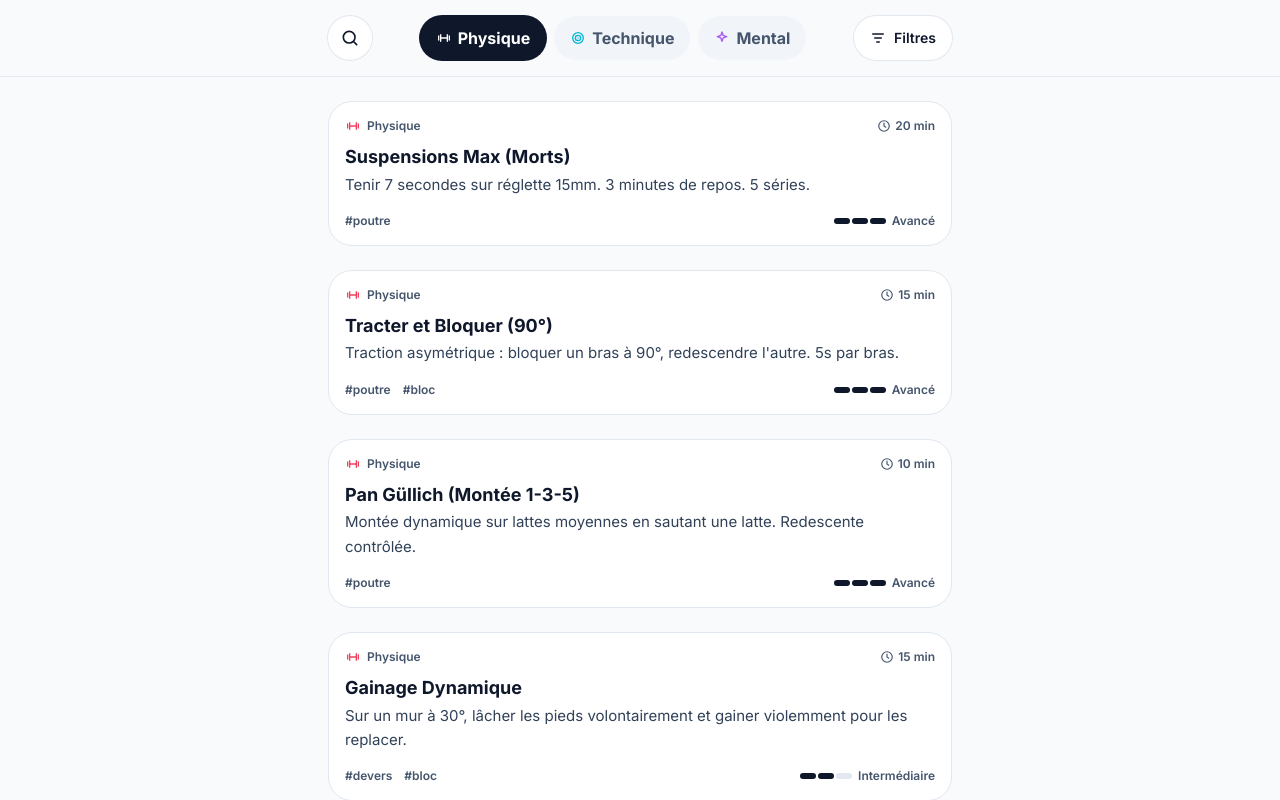
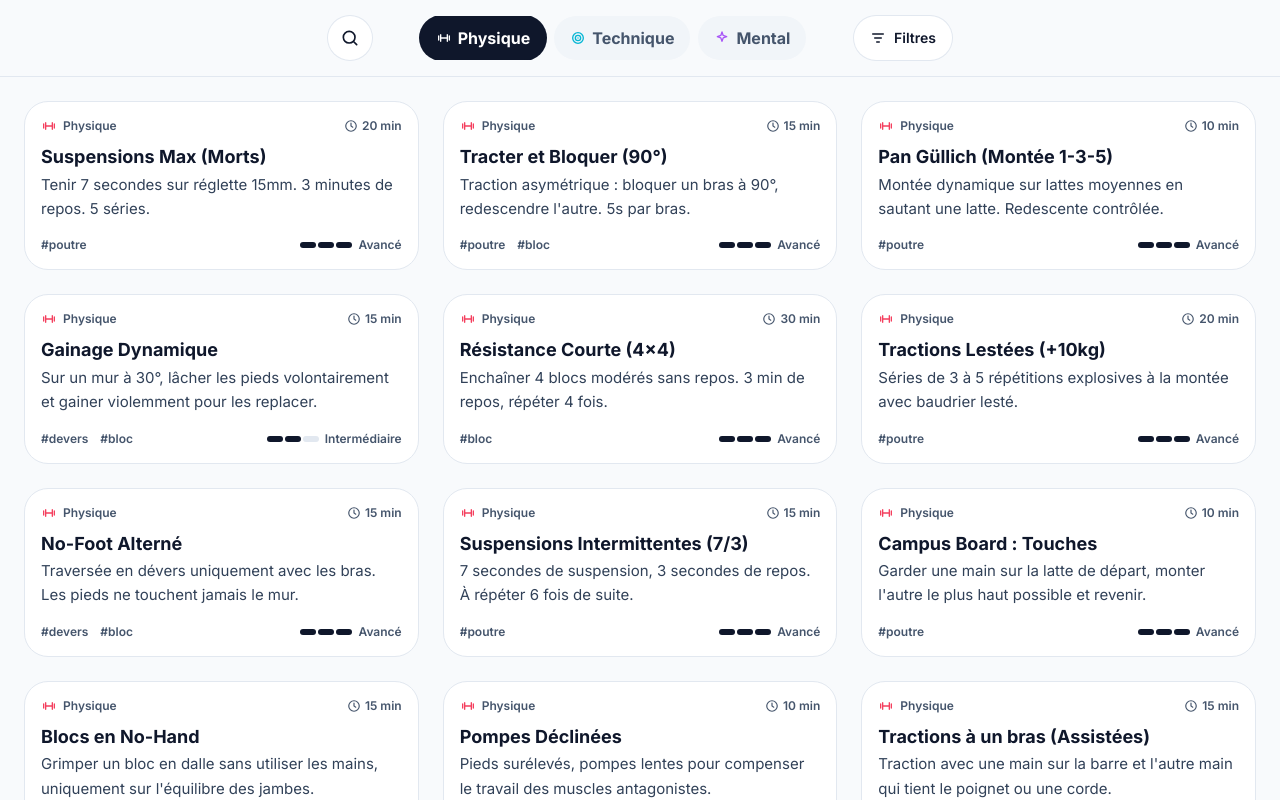
Before and after one commit to PHBasin/ascendbox, a Vue app: page / in a window 1280 px wide. Shown: the top 800 px of the page. Built offline with nearby package versions, Linux system fonts and the light colour scheme.

Commit message:
feat(ui): Responsive grid for exercices & improve header mobile

```diff
--- a/dev-dist/sw.js
+++ b/dev-dist/sw.js
@@ -81,7 +81,7 @@ define(['./workbox-7e5eb42b'], (function (workbox) { 'use strict';
     "revision": "3ca0b8505b4bec776b69afdba2768812"
   }, {
     "url": "index.html",
-    "revision": "0.tppefrl2r04"
+    "revision": "0.ibhvpqbgrk8"
   }], {});
   workbox.cleanupOutdatedCaches();
   workbox.registerRoute(new workbox.NavigationRoute(workbox.createHandlerBoundToURL("index.html"), {
--- a/src/assets/main.css
+++ b/src/assets/main.css
@@ -27,7 +27,7 @@
     }
   }
 
-  /* Search fields render their own ✕ (FilterControls); hide the browser's native one
+  /* Search fields render their own ✕ (HeaderToolbar); hide the browser's native one
      so it never doubles up. `type="search"` is kept for the mobile "Search" keyboard. */
   input[type='search']::-webkit-search-cancel-button {
     -webkit-appearance: none;
@@ -35,7 +35,15 @@
   }
 }
 
-/* 4. Custom utilities (Optional) */
+/* Hide the scrollbar on horizontally-swipeable rows (the category scope overflows on
+   narrow screens): the row scrolls, but the bar stays visually clean. */
+@utility no-scrollbar {
+  scrollbar-width: none; /* Firefox */
+  &::-webkit-scrollbar {
+    display: none; /* WebKit */
+  }
+}
+
 @layer components {
   .card {
     @apply bg-white dark:bg-slate-800 border border-slate-200 dark:border-slate-700
--- a/src/components/ExerciseFeed.vue
+++ b/src/components/ExerciseFeed.vue
@@ -46,15 +46,21 @@ onBeforeUnmount(() => observer?.disconnect()); // no leaking listener
 </script>
 
 <template>
-  <section class="max-w-2xl mx-auto p-6">
+  <section class="max-w-7xl mx-auto p-6">
     <!-- Loading error (rose-600 clears AA on the light shell, rose-400 on the dark one) -->
     <p v-if="error" class="text-center text-rose-600 dark:text-rose-400 py-12">
       {{ error }}
     </p>
 
-    <!-- Skeleton during the fetch: the shell stays interactive -->
-    <div v-else-if="isLoading" class="grid gap-6" aria-busy="true" aria-live="polite">
-      <div v-for="n in 4" :key="n" class="card animate-pulse">
+    <!-- Skeleton during the fetch: the shell stays interactive. Same responsive grid
+         as the feed so the loading state matches the final layout. -->
+    <div
+      v-else-if="isLoading"
+      class="grid gap-6 grid-cols-1 md:grid-cols-2 lg:grid-cols-3"
+      aria-busy="true"
+      aria-live="polite"
+    >
+      <div v-for="n in 6" :key="n" class="card animate-pulse">
         <div class="h-6 w-2/3 rounded bg-slate-200 dark:bg-slate-700"></div>
         <div class="mt-3 h-4 w-full rounded bg-slate-200 dark:bg-slate-700"></div>
         <div class="mt-2 h-4 w-4/5 rounded bg-slate-200 dark:bg-slate-700"></div>
@@ -107,7 +113,7 @@ onBeforeUnmount(() => observer?.disconnect()); // no leaking listener
       <div :key="category">
         <TransitionGroup
           tag="div"
-          class="grid gap-6"
+          class="grid gap-6 grid-cols-1 md:grid-cols-2 lg:grid-cols-3"
           move-class="transition-transform duration-300"
           enter-active-class="transition duration-500 ease-out"
           enter-from-class="opacity-0 translate-y-4"
--- a/src/components/HeaderToolbar.vue
+++ b/src/components/HeaderToolbar.vue
@@ -40,10 +40,14 @@ function closeSearch(): void {
 
 // Filtres share one row on desktop and restack to two rows on mobile
 const searchCellClass = computed(() => (searchOpen.value ? 'order-1 flex-1' : 'order-1'));
+// When the scope sits on its own row it full-bleeds to the screen edge (`-mx-6 px-6`):
+// the overflow clips at the edge (a natural "swipe for more" cue, not a button cut off
+// by a margin), while the inner padding keeps the first button aligned with the cards.
+// On desktop it's inline again (sm:mx-0 sm:px-0), centered.
 const scopeCellClass = computed(() =>
   searchOpen.value
-    ? 'order-3 basis-full flex justify-center'
-    : 'order-3 basis-full flex justify-center sm:order-2 sm:basis-auto sm:flex-1'
+    ? 'order-3 basis-full -mx-6 px-6'
+    : 'order-3 basis-full -mx-6 px-6 sm:order-2 sm:basis-auto sm:flex-1 sm:mx-0 sm:px-0'
 );
 const filtresClass = computed(() =>
   searchOpen.value ? 'order-2 ml-auto' : 'order-2 ml-auto sm:order-3 sm:ml-0'
@@ -143,9 +147,18 @@ const chips = computed<Chip[]>(() => [
         </div>
       </div>
 
-      <!-- Category scope — centered anchor of the toolbar -->
-      <div :class="scopeCellClass">
-        <slot />
+      <!-- Category scope — centered when it fits, horizontally swipeable when it overflows
+           (narrow screens): the scroll is confined here so it never widens the page. -->
+      <!-- box-content: the -mx-6/px-6 full-bleed only works if `px-6` widens the box
+           beyond the `basis-full` line (border-box would absorb it → clip at 48px, not
+           the edge). Restored to border-box inline on desktop. -->
+      <div
+        class="min-w-0 box-content sm:box-border overflow-x-auto no-scrollbar"
+        :class="scopeCellClass"
+      >
+        <div class="w-max mx-auto">
+          <slot />
+        </div>
       </div>
 
       <!-- Filtres -->
```
